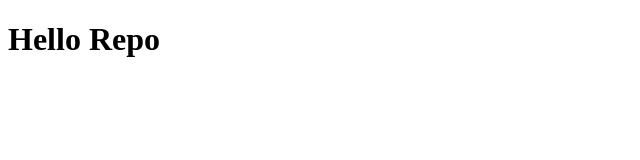
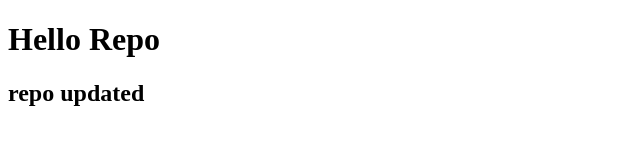
Before and after one commit to VipulJ18/Practice.01, a plain HTML site: page index.html in a window 1280 px wide. Shown: the whole page, without its empty margins (0-640 px from the left). Drawn offline with Linux system fonts and the light colour scheme.

Commit message:
index file updated

```diff
--- a/index.html
+++ b/index.html
@@ -7,5 +7,6 @@
 </head>
 <body>
     <h1>Hello Repo </h1>
+    <h2>repo updated</h2>
 </body>
 </html>
```
